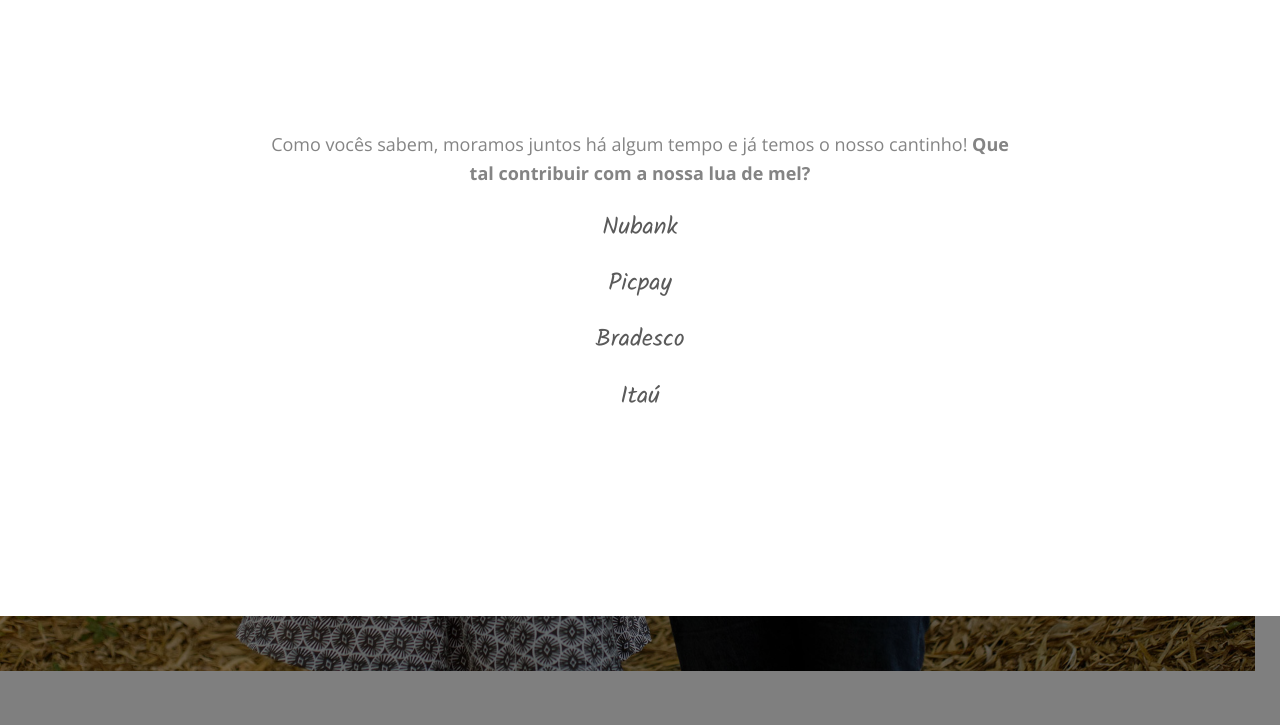
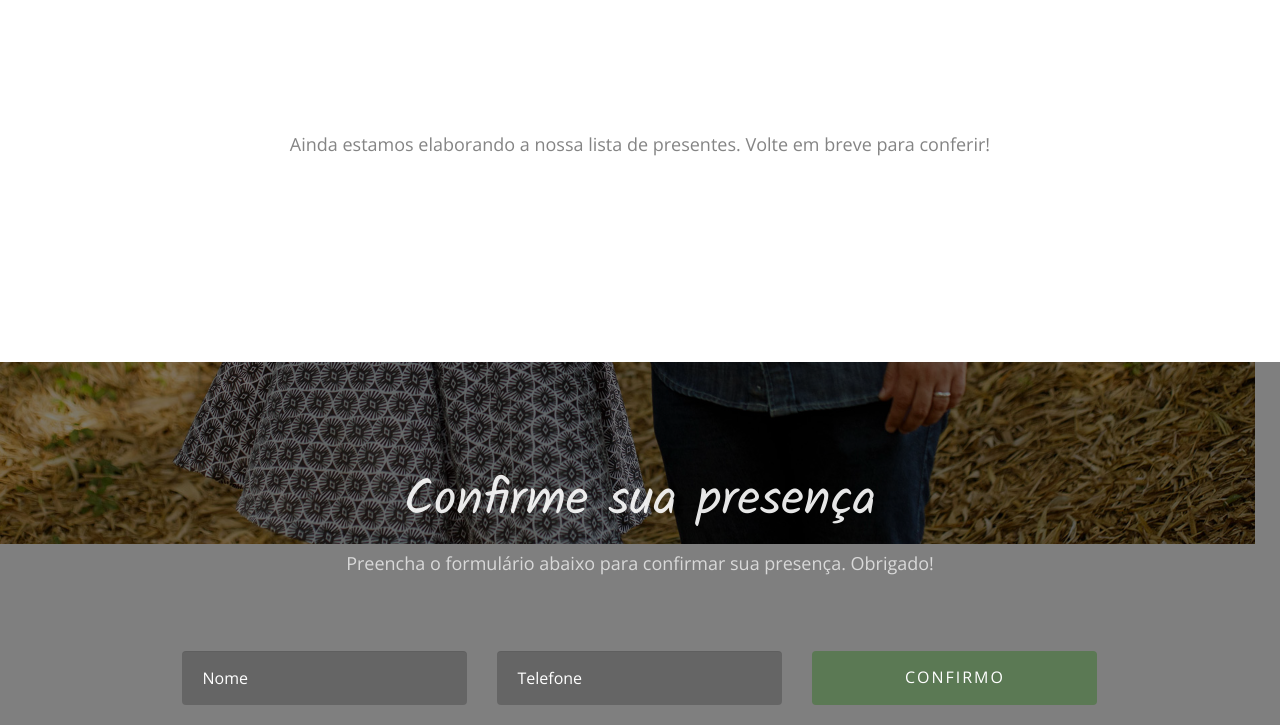
Before and after one commit to amirton-chagas/amirton-chagas.github.io, a plain HTML site: page lorena/presentes.html in a window 1280 px wide. Shown: the part 880-1605 px from the top of the page. Drawn offline with nearby package versions, Linux system fonts and the light colour scheme; files whose address does not match are found by name; a web font is replaced by a local one.

Commit message:
- updated gift list

```diff
--- a/lorena/presentes.html
+++ b/lorena/presentes.html
@@ -127,11 +127,12 @@
 			<div class="container">
 				<div class="row">
 					<div class="col-md-8 col-md-offset-2 text-center heading-section animate-box">
-						<p>Como vocês sabem, moramos juntos há algum tempo e já temos o nosso cantinho! <strong>Que tal contribuir com a nossa lua de mel?</strong></p>
+						<!-- <p>Como vocês sabem, moramos juntos há algum tempo e já temos o nosso cantinho! <strong>Que tal contribuir com a nossa lua de mel?</strong></p>
 						<h3>Nubank</h3>
 						<h3>Picpay</h3>
 						<h3>Bradesco</h3>
-						<h3>Itaú</h3>
+						<h3>Itaú</h3> -->
+						<p>Ainda estamos elaborando a nossa lista de presentes. Volte em breve para conferir!</p>
 					</div>
 				</div>
 			</div>
```
